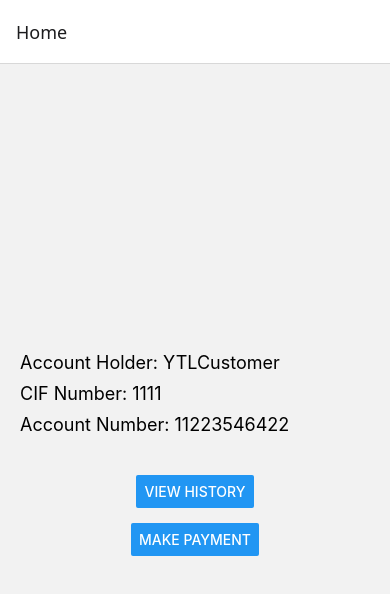
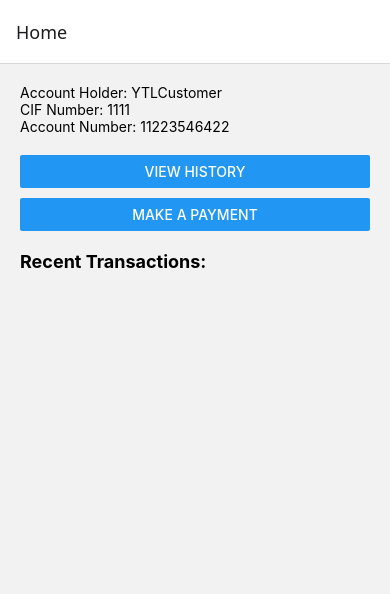
Before and after one commit to VishvaaDiben/YTLBioPay, a React Native app: screen /Home in a window 390 px wide. Shown: the top 594 px of the page. Built offline with nearby package versions, Linux system fonts and the light colour scheme.

Commit message:
YTLBioPay : add dialog instead of alert

```diff
--- a/package.json
+++ b/package.json
@@ -13,12 +13,14 @@
     "@react-navigation/native": "^7.0.14",
     "@react-navigation/stack": "^7.1.1",
     "expo": "~52.0.23",
+    "expo-contacts": "^14.0.2",
     "expo-local-authentication": "^15.0.1",
     "expo-splash-screen": "~0.29.18",
     "expo-status-bar": "~2.0.0",
     "react": "18.3.1",
     "react-dom": "18.3.1",
     "react-native": "0.76.5",
+    "react-native-dialog": "^9.3.0",
     "react-native-gesture-handler": "~2.20.2",
     "react-native-get-random-values": "~1.11.0",
     "react-native-reanimated": "~3.16.1",
--- a/src/context/StateContext.tsx
+++ b/src/context/StateContext.tsx
@@ -34,8 +34,8 @@
         ...state,
         balance: state.balance - action.payload.amount,
         transactionHistory: [
-          ...state.transactionHistory,
           { id: Date.now().toString(), ...action.payload },
+          ...state.transactionHistory.slice(0, 1),
         ],
       };
     case 'DISABLE_BIOMETRIC':
--- a/src/screens/HomePage.tsx
+++ b/src/screens/HomePage.tsx
@@ -1,41 +1,91 @@
 // HomePage.tsx
 
-import { Button, StyleSheet, Text, View } from 'react-native';
+import { Button, FlatList, StyleSheet, Text, View } from "react-native";
+import React, { useCallback } from "react";
 
-import React from 'react';
+import Toast from "react-native-toast-message";
+import { useStateContext } from "../context/StateContext";
 
 const HomePage = ({ navigation }: any) => {
-  const accountHolderName = 'YTLCustomer';
-  const accountDetails = {
-    cifNumber: 1111,
-    accountNumber: 11223546422,
-  };
+  const { state } = useStateContext();
+
+  const showToast = useCallback(
+    (type: "success" | "error", message: string) => {
+      Toast.show({
+        type,
+        text1: message,
+      });
+    },
+    []
+  );
+
+  const renderTransaction = ({ item }: any) => (
+    <Text
+      style={styles.transactionItem}
+      onPress={() => {
+        navigation.navigate("Payment", { recipient: item.recipient });
+        showToast("success", "click the below log to auto fill name.");
+        alert("click the below log to auto fill name.");
+      }}
+    >
+      {item.recipient} - ${item.amount}
+    </Text>
+  );
 
   return (
     <View style={styles.container}>
-      <View style={styles.detailsContainer}>
-        <Text style={styles.text}>Account Holder: {accountHolderName}</Text>
-        <Text style={styles.text}>CIF Number: {accountDetails.cifNumber}</Text>
-        <Text style={styles.text}>Account Number: {accountDetails.accountNumber}</Text>
+      <View style={styles.accountDetails}>
+        <Text>Account Holder: YTLCustomer</Text>
+        <Text>CIF Number: 1111</Text>
+        <Text>Account Number: 11223546422</Text>
       </View>
       <View style={styles.buttonContainer}>
-        <Button title="View History" onPress={() => navigation.navigate('History')} />
-        <Button title="Make Payment" onPress={() => navigation.navigate('Payment')} />
+        <Button
+          title="View History"
+          onPress={() => navigation.navigate("History")}
+        />
+        <Button
+          title="Make a Payment"
+          onPress={() => navigation.navigate("Payment")}
+        />
       </View>
+      <Text style={styles.header}>Recent Transactions:</Text>
+      <FlatList
+        data={state.transactionHistory}
+        renderItem={renderTransaction}
+        keyExtractor={(item) => item.id}
+        style={styles.history}
+      />
     </View>
   );
 };
 
 const styles = StyleSheet.create({
-    container: { flex: 1, padding: 20, justifyContent: 'center' },
-    detailsContainer: { marginBottom: 30 },
-    text: { fontSize: 18, marginBottom: 10 },
-    buttonContainer: {
-      justifyContent: 'space-between',
-      alignItems: 'center',
-      flexDirection: 'column',
-      gap: 15,
-    },
-  });
+  container: {
+    flex: 1,
+    padding: 20,
+  },
+  accountDetails: {
+    marginBottom: 20,
+  },
+  buttonContainer: {
+    marginBottom: 20,
+    gap: 10,
+  },
+  header: {
+    fontSize: 18,
+    fontWeight: "bold",
+    marginBottom: 10,
+  },
+  transactionItem: {
+    padding: 10,
+    backgroundColor: "#eee",
+    marginBottom: 5,
+    borderRadius: 5,
+  },
+  history: {
+    marginTop: 20,
+  },
+});
 
-  export default HomePage;
+export default HomePage;
--- a/src/screens/ManualVerificationScreen.tsx
+++ b/src/screens/ManualVerificationScreen.tsx
@@ -1,15 +1,24 @@
+// ManualVerificationScreen.tsx
+
 import { Button, StyleSheet, Text, TextInput, View } from 'react-native';
 import React, { useState } from 'react';
 
 import { Picker } from '@react-native-picker/picker';
+import { processTransaction } from '../utils/api';
+import { useStateContext } from '../context/StateContext';
 
 const ManualVerificationScreen = ({ navigation }: any) => {
+  const { dispatch } = useStateContext();
   const [verificationType, setVerificationType] = useState('passport');
   const [idNumber, setIdNumber] = useState('');
 
-  const handleNext = () => {
+  const handleNext = async () => {
     if (idNumber.trim()) {
-      navigation.navigate('Payment');
+      const success = await processTransaction('ManualVerify', 0); // Placeholder for API call
+      if (success) {
+        dispatch({ type: 'TRANSFER', payload: { recipient: 'ManualVerify', amount: 0, date: new Date().toISOString() } });
+      }
+      navigation.navigate('Home');
     } else {
       alert('Please fill in the ID number');
     }
--- a/src/screens/PaymentScreen.tsx
+++ b/src/screens/PaymentScreen.tsx
@@ -1,57 +1,101 @@
 // PaymentScreen.tsx
 
-import { Button, StyleSheet, Text, TextInput, View } from 'react-native';
-import React, { useCallback, useState } from 'react';
+import * as Contacts from "expo-contacts";
 
-import Toast from 'react-native-toast-message';
-import { authenticateBiometric } from '../utils/auth';
-import { processTransaction } from '../utils/api';
-import { useStateContext } from '../context/StateContext';
+import {
+  Alert,
+  Button,
+  FlatList,
+  StyleSheet,
+  Text,
+  TextInput,
+  View,
+} from "react-native";
+import React, { useCallback, useState } from "react";
+
+import Dialog from "react-native-dialog";
+import Toast from "react-native-toast-message";
+import { authenticateBiometric } from "../utils/auth";
+import { processTransaction } from "../utils/api";
+import { useStateContext } from "../context/StateContext";
 
 const PaymentScreen = ({ navigation }: any) => {
   const { state, dispatch } = useStateContext();
-  const [recipient, setRecipient] = useState('');
-  const [amount, setAmount] = useState('');
+  const [recipient, setRecipient] = useState("");
+  const [amount, setAmount] = useState("");
+  const [dialogVisible, setDialogVisible] = useState(false);
 
-  const showToast = useCallback((type: 'success' | 'error', message: string) => {
+  const showToast = useCallback(
+    (type: "success" | "error", message: string) => {
       Toast.show({
         type,
         text1: message,
       });
+    },
+    []
+  );
+
+  const handleTransfer = useCallback(() => {
+    setDialogVisible(true);
   }, []);
 
-  const handleTransfer = useCallback(async () => {
+  const processTransactionAndHandle = async () => {
     const numericAmount = parseFloat(amount);
 
     if (!recipient || isNaN(numericAmount)) {
-      showToast('error', 'Invalid recipient or amount.');
+      showToast("error", "Invalid recipient or amount.");
       return;
     }
 
     if (numericAmount > state.balance) {
-      showToast('error', 'Insufficient funds.');
+      showToast("error", "Insufficient funds.");
       return;
     }
 
-    const isAuthenticated = await authenticateBiometric();
-
-    if (isAuthenticated) {
     const success = await processTransaction(recipient, numericAmount);
     if (success) {
       dispatch({
-          type: 'TRANSFER',
-          payload: { recipient, amount: numericAmount, date: new Date().toISOString() },
+        type: "TRANSFER",
+        payload: {
+          recipient,
+          amount: numericAmount,
+          date: new Date().toISOString(),
+        },
       });
-        showToast('success', `Transfer to ${recipient} of $${numericAmount} successful!`);
+      showToast(
+        "success",
+        `Transfer to ${recipient} of $${numericAmount} successful!`
+      );
+      navigation.navigate("Home");
     } else {
-        showToast('error', 'Transaction failed. Please try again.');
+      showToast("error", "Transaction failed. Please try again.");
+    }
+  };
+
+  const selectRecipientFromContacts = async () => {
+    const { status } = await Contacts.requestPermissionsAsync();
+    if (status === "granted") {
+      const { data } = await Contacts.getContactsAsync();
+      if (data.length > 0) {
+        const contact = data[0]; // Select the first contact for simplicity
+        setRecipient(contact.name || "");
       }
     } else {
-      dispatch({ type: 'DISABLE_BIOMETRIC' });
-      showToast('error', 'Biometric authentication failed. Redirecting...');
-      navigation.navigate('VerifyOptions');
+      showToast("error", "Permission denied to access contacts.");
     }
-  }, [amount, recipient, state.balance, dispatch, showToast, navigation]);
+  };
+
+  const renderTransaction = ({ item }: any) => (
+    <Text
+      style={styles.transactionItem}
+      onPress={() => {
+        setRecipient(item.recipient);
+        navigation.navigate("Payment");
+      }}
+    >
+      {item.recipient} - ${item.amount}
+    </Text>
+  );
 
   return (
     <View style={styles.container}>
@@ -62,6 +106,10 @@
         value={recipient}
         onChangeText={setRecipient}
       />
+      <Button
+        title="Select from Contacts"
+        onPress={selectRecipientFromContacts}
+      />
       <TextInput
         style={styles.input}
         placeholder="Amount"
@@ -70,9 +118,41 @@
         onChangeText={setAmount}
       />
       <Button title="Transfer" onPress={handleTransfer} />
-      <br />
-      <Button title="View History" onPress={() => navigation.navigate('History')} />
+      <Text style={styles.header}>Log Transactions:</Text>
+      <FlatList
+        data={state.transactionHistory}
+        renderItem={renderTransaction}
+        keyExtractor={(item) => item.id}
+        style={styles.history}
+      />
       <Toast />
+
+      <Dialog.Container visible={dialogVisible}>
+        <Dialog.Title>Verification Required</Dialog.Title>
+        <Dialog.Description>
+          Choose a verification method to proceed with the transfer.
+        </Dialog.Description>
+        <Dialog.Button
+          label="Biometric"
+          onPress={async () => {
+            setDialogVisible(false);
+            const isAuthenticated = await authenticateBiometric();
+            if (isAuthenticated) {
+              processTransactionAndHandle();
+            } else {
+              dispatch({ type: "DISABLE_BIOMETRIC" });
+              showToast("error", "Biometric authentication failed.");
+            }
+          }}
+        />
+        <Dialog.Button
+          label="Manual"
+          onPress={() => {
+            setDialogVisible(false);
+            navigation.navigate("ManualVerify");
+          }}
+        />
+      </Dialog.Container>
     </View>
   );
 };
@@ -81,6 +161,19 @@
   container: { padding: 20 },
   label: { fontSize: 16, marginBottom: 10 },
   input: { borderWidth: 1, padding: 10, marginBottom: 10, borderRadius: 5 },
+  transactionItem: {
+    padding: 10,
+    backgroundColor: "#eee",
+    marginBottom: 5,
+    borderRadius: 5,
+  },
+  history: { marginTop: 20 },
+  header: {
+    fontSize: 18,
+    fontWeight: "bold",
+    marginBottom: 10,
+    marginTop: 10,
+  },
 });
 
 export default PaymentScreen;
```
Also changed, not shown: 1 other file (tests, documents, lock files or other folders). Lines whose indentation alone changed are shown as unchanged.
